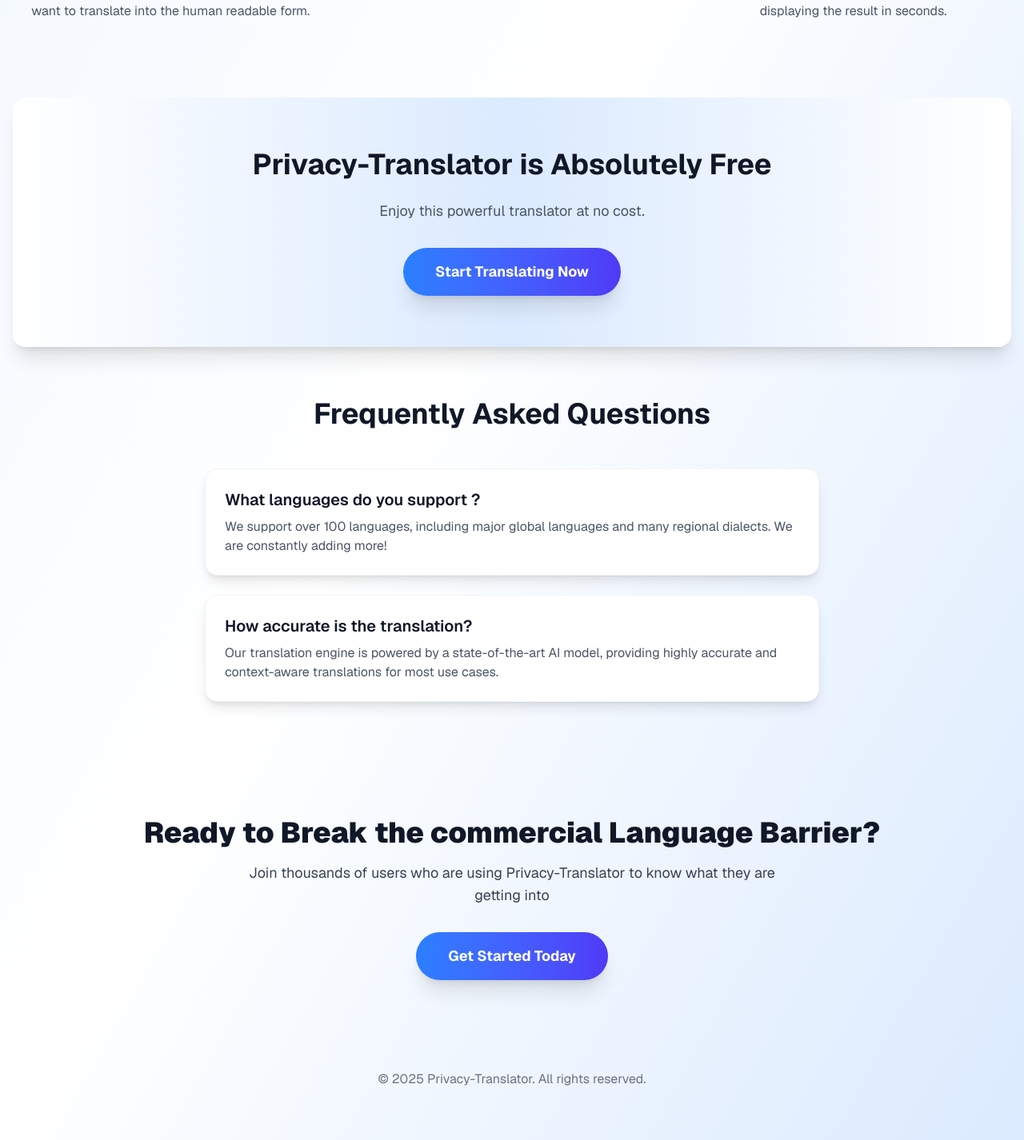
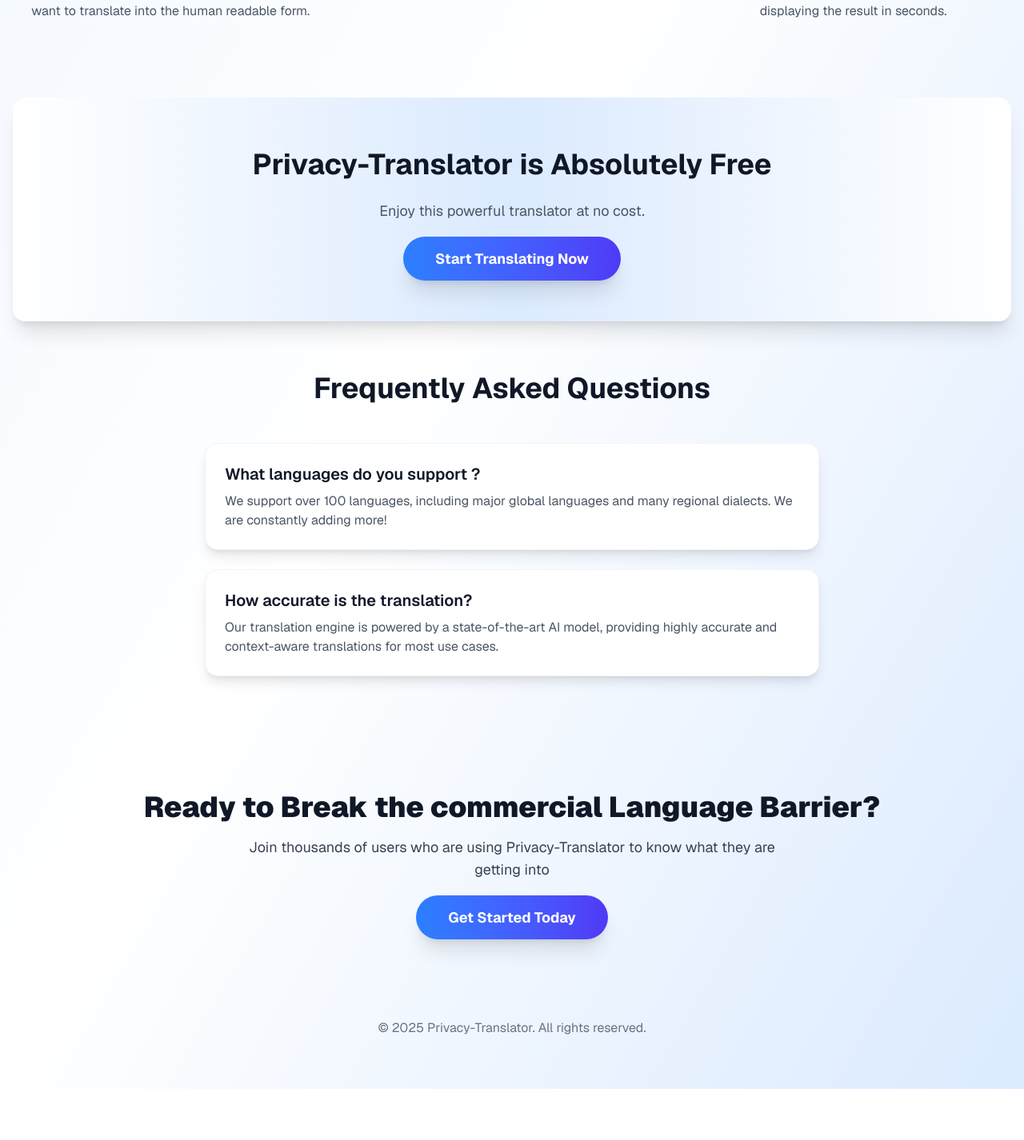
Before and after one commit to tusharathub/privacy-translator, a Next.js app: page / in a window 1280 px wide. Shown: the part 844-2270 px from the top of the page at 80% size. After the commit the page ends 2206 px from the top, so only its background shows below. Built offline with nearby package versions, Linux system fonts and the light colour scheme.

Commit message:
made homepage

```diff
--- a/src/app/page.tsx
+++ b/src/app/page.tsx
@@ -74,11 +74,12 @@
           <p className="text-lg text-gray-600 max-w-2xl mx-auto mb-8">
             Enjoy this powerful translator at no cost.
           </p>
-          <button
+          <Link
+            href="/translate"
             className="py-4 px-10 text-lg font-bold text-white bg-gradient-to-r from-blue-500 to-indigo-600 rounded-full shadow-xl hover:from-blue-600 hover:to-indigo-700 transform hover:-translate-y-1 hover:scale-105 transition-all duration-300"
           >
             Start Translating Now
-          </button>
+          </Link>
         </section>
 
         {/* FAQ Section */}
@@ -100,11 +101,12 @@
         <section className="text-center py-20">
           <h2 className="text-4xl font-black text-gray-900 mb-4">Ready to Break the commercial Language Barrier?</h2>
           <p className="text-lg text-gray-700 mb-8 max-w-2xl mx-auto">Join thousands of users who are using Privacy-Translator to know what they are getting into</p>
-          <button
+          <Link
+            href="/translate"
             className="py-4 px-10 text-lg font-bold text-white bg-gradient-to-r from-blue-500 to-indigo-600 rounded-full shadow-xl hover:from-blue-600 hover:to-indigo-700 transform hover:-translate-y-1 hover:scale-105 transition-all duration-300"
           >
             Get Started Today
-          </button>
+          </Link>
         </section>
 
         {/* Footer */}
```
